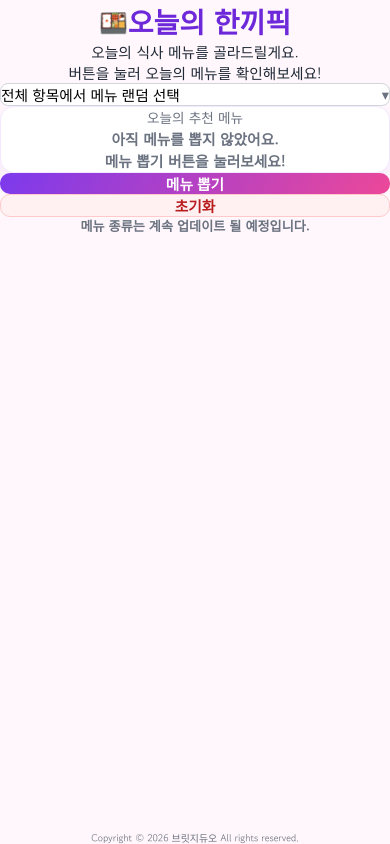
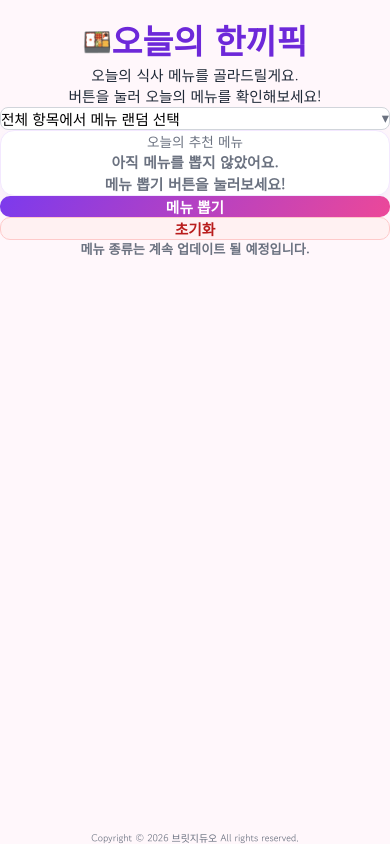
Before and after one commit to jaykim19/lunch_recommendation_app, a Vue app: page / in a window 390 px wide. Built offline with nearby package versions, Linux system fonts and the light colour scheme.

Commit message:
modified margin value and font size of header

```diff
--- a/src/styles.css
+++ b/src/styles.css
@@ -77,6 +77,7 @@ li {
   display: inline-flex;
   align-items: center;
   gap: var(--space-gap-md);
+  margin-top: 15px;
 }
 
 .hero-icon {
@@ -422,7 +423,7 @@ li {
 
   .hero h1 {
     margin-bottom: var(--space-xs);
-    font-size: 1.75rem;
+    font-size: 2.1rem;
   }
 
   .hero p {
```
